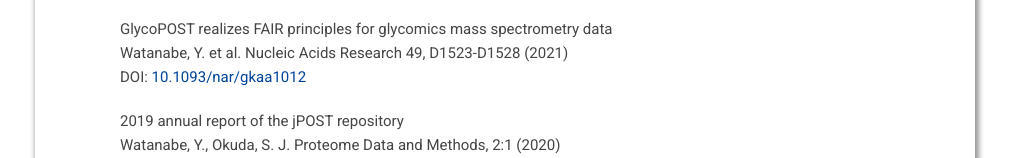
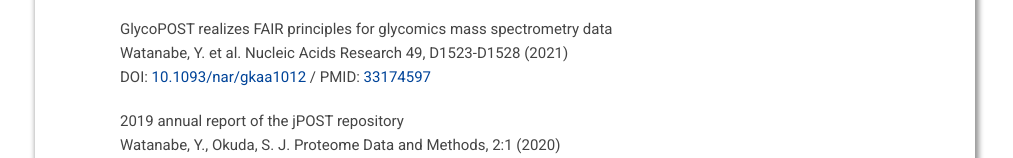
Before and after one commit to yuw27b/sayu.dev, a plain HTML site: page index.html in a window 1280 px wide. Shown: the part 800-958 px from the top of the page, without its empty margins (135-1148 px from the left). Drawn offline with Linux system fonts and the light colour scheme.

Commit message:
Add PubMed

```diff
--- a/index.html
+++ b/index.html
@@ -36,7 +36,7 @@
 				<li>
 					GlycoPOST realizes FAIR principles for glycomics mass spectrometry data<br />
 					Watanabe, Y. et al. Nucleic Acids Research 49, D1523-D1528 (2021)<br />
-					DOI: <a href="https://doi.org/10.1093/nar/gkaa1012" target="_blank">10.1093/nar/gkaa1012</a>
+					DOI: <a href="https://doi.org/10.1093/nar/gkaa1012" target="_blank">10.1093/nar/gkaa1012</a> / PMID: <a href="https://www.ncbi.nlm.nih.gov/pubmed/33174597" target="_blank">33174597</a>
 				</li>
 				<li>
 					2019 annual report of the jPOST repository<br />
```
